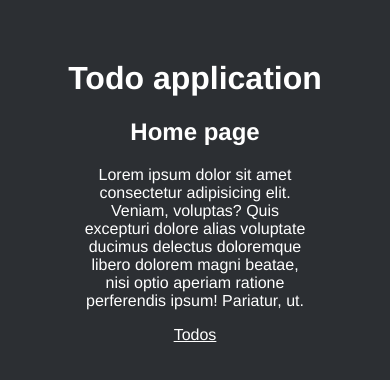
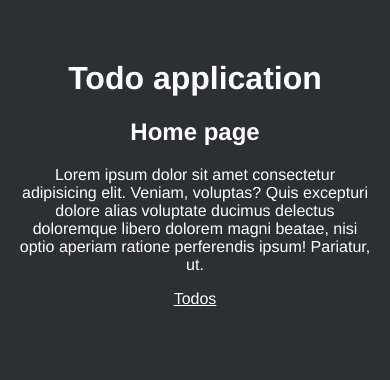
Before and after one commit to Locotb/vue_todo_app, a Vue app: page / in a window 390 px wide. Shown: the top 380 px of the page. Built offline with nearby package versions, Linux system fonts and the light colour scheme; no server answers.

Commit message:
Styles update/bug fix Added media querys, changed some styles Fixed a bug with fetch

```diff
--- a/src/App.vue
+++ b/src/App.vue
@@ -5,7 +5,52 @@
     </div>
 </template>
 
+<script>
+import { mapActions } from 'vuex';
+
+export default {
+    async mounted() {
+        this.fetchTodos();
+    },
+    methods: {
+        ...mapActions(['fetchTodos']),
+    }
+}
+</script>
+
 <style>
+
+/* @media screen and (max-width: 480px) {
+    li {
+        padding: 15px !important;
+    }
+    .container {
+        min-width: 95%;
+    }
+} */
+
+
+@media screen and (max-width: 1200px) {
+    .container {
+        min-width: 60px;
+    }
+}
+@media screen and (max-width: 991px) {
+    .container {
+        min-width: 70%;
+    }
+}
+@media screen and (max-width: 767px) {
+    .container {
+        min-width: 85%;
+    }
+}
+@media screen and (max-width: 479px) {
+
+    .container {
+        min-width: 95%;
+    }
+}
 #app {
     font-family: Avenir, Helvetica, Arial, sans-serif;
     -webkit-font-smoothing: antialiased;
@@ -30,5 +75,6 @@ button {
     cursor: pointer;
     border: none;
     outline: none;
+    border-radius: 10px;
 }
 </style>
--- a/src/components/AddItem.vue
+++ b/src/components/AddItem.vue
@@ -42,6 +42,9 @@ export default {
         margin-right: 1rem;
         width: 400px;
         outline: none;
+        border-radius: 10px;
+        border: none;
+        padding: 3px;
     }
     button:hover {
         background-color: #d4e1e1;
--- a/src/components/TodoItem.vue
+++ b/src/components/TodoItem.vue
@@ -39,7 +39,8 @@ export default {
 <style scoped>
     li {
         border: 1px solid white;
-        padding: .5rem 2rem;
+        /* padding: .5rem 2rem; */
+        padding: 15px;
         margin-bottom: 1rem;
     }
     span {
--- a/src/components/TodoList.vue
+++ b/src/components/TodoList.vue
@@ -47,9 +47,6 @@ export default {
             return arrTodos;
         }
     },
-    async mounted() {
-        this.fetchTodos();
-    },
     methods: {
         ...mapActions(['fetchTodos']),
     }
@@ -66,5 +63,6 @@ export default {
         margin-bottom: 1rem;
         border-radius: 1%;
         outline: none;
+        border-radius: 10px;
     }
 </style>
--- a/src/store/modules/todoElement.js
+++ b/src/store/modules/todoElement.js
@@ -8,9 +8,7 @@ export default {
     },
     mutations: {
         updateTodos(state, json) {
-            json.forEach(item => {
-                if (!state.todos.find(todo => todo.id === item.id)) state.todos.push(item);
-            });
+            state.todos = json;
             state.loading = false;
         },
         addTodo(state, newTodo) {
```
